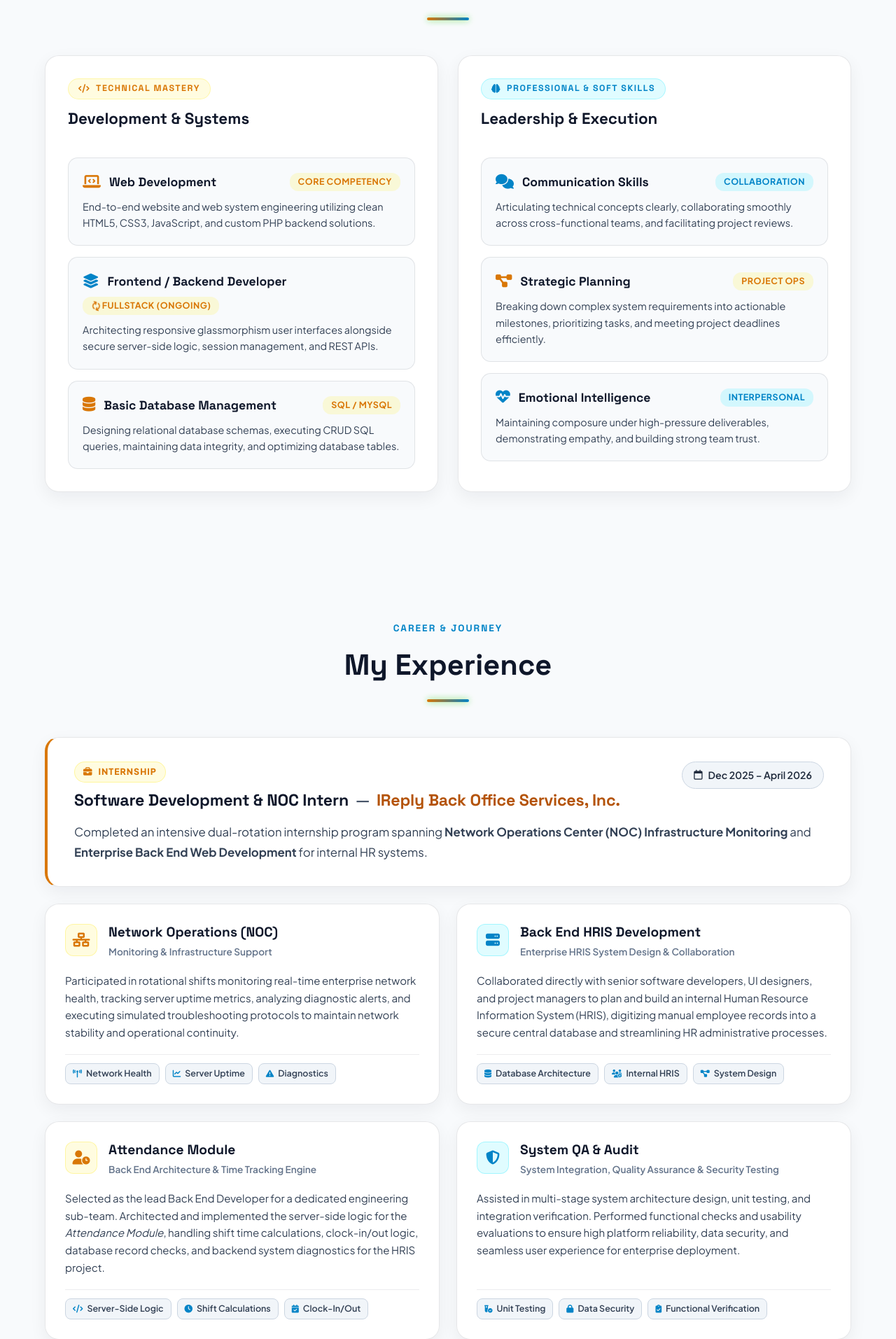
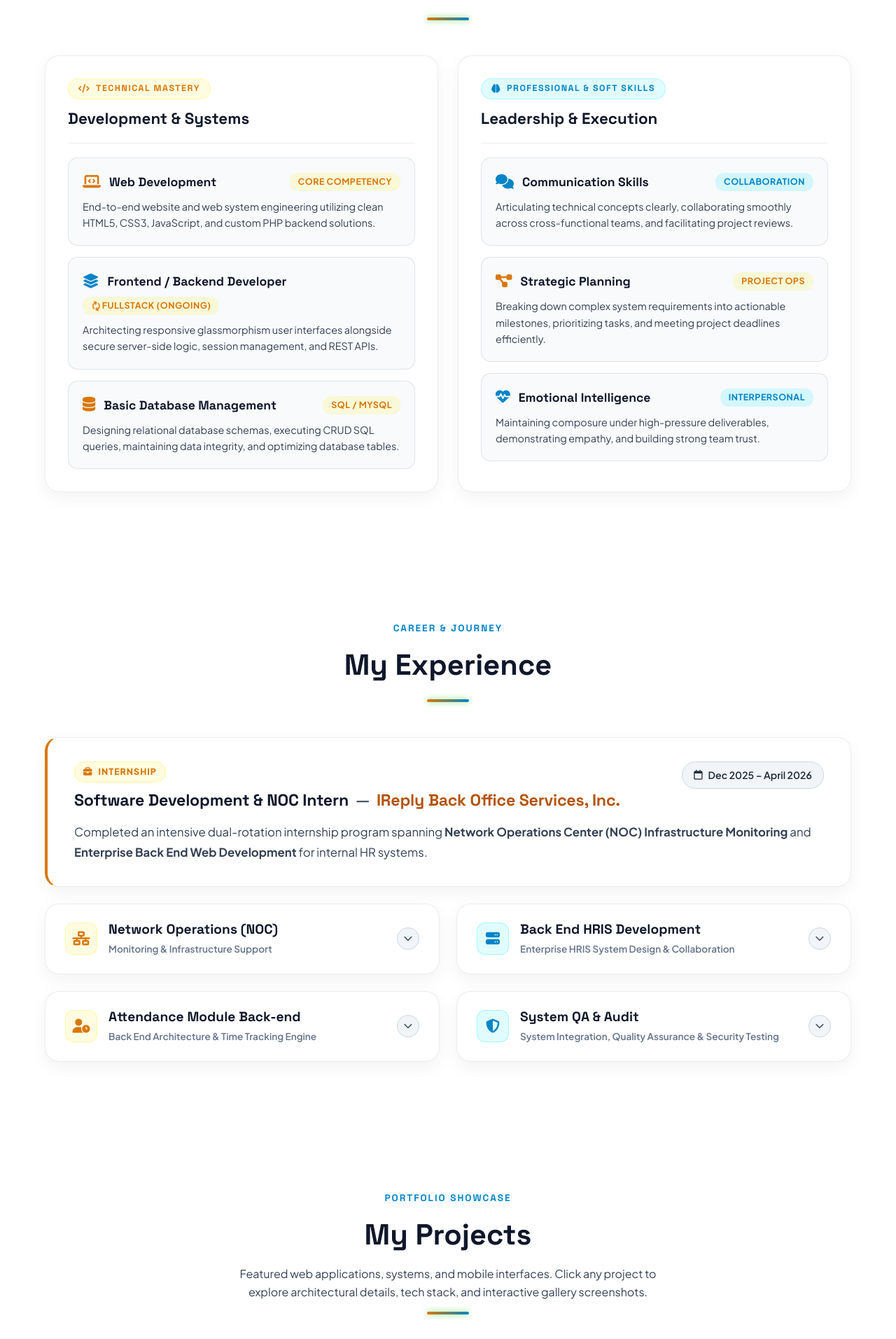
Before and after one commit to HicrouXz/kdv_portfolio, a PHP site: page / in a window 1280 px wide. Shown: the part 2743-4656 px from the top of the page at 70% size. Run offline with PHP 8.4, Linux system fonts and the light colour scheme.

Commit message:
fix the box and icons

```diff
--- a/index.html
+++ b/index.html
@@ -28,7 +28,7 @@
     <link rel="icon" type="image/svg+xml" href="favicon.svg">
     <link rel="shortcut icon" type="image/svg+xml" href="favicon.svg">
     <!-- Main Stylesheet -->
-    <link rel="stylesheet" href="style.css?v=3.3">
+    <link rel="stylesheet" href="style.css?v=3.7">
 </head>
 <body>
 
@@ -372,7 +372,7 @@
                     </p>
                 </div>
 
-                <!-- 4 BOXES IN 2x2 VERTICAL FORMAT -->
+                <!-- 4 BOXES IN 2x2 VERTICAL FORMAT (INDEPENDENT HOVER ANIMATION ON PC, STATIC ON MOBILE) -->
                 <div class="experience-grid-2x2">
                     <!-- Box 1: Network Operations (NOC) -->
                     <div class="experience-card glass-panel">
@@ -384,7 +384,12 @@
                                 <h4 class="exp-card-highlight">Network Operations (NOC)</h4>
                                 <span class="exp-card-subtitle">Monitoring & Infrastructure Support</span>
                             </div>
+                            <div class="exp-card-arrow">
+                                <i class="fa-solid fa-chevron-down"></i>
                             </div>
+                        </div>
+                        <div class="exp-card-expandable">
+                            <div class="exp-card-expandable-inner">
                                 <p class="exp-card-desc">
                                     Participated in rotational shifts monitoring real-time enterprise network health, tracking server uptime metrics, analyzing diagnostic alerts, and executing simulated troubleshooting protocols to maintain network stability and operational continuity.
                                 </p>
@@ -392,6 +397,8 @@
                                     <span><i class="fa-solid fa-tower-broadcast"></i> Network Health</span>
                                     <span><i class="fa-solid fa-chart-line"></i> Server Uptime</span>
                                     <span><i class="fa-solid fa-triangle-exclamation"></i> Diagnostics</span>
+                                </div>
+                            </div>
                         </div>
                     </div>
 
@@ -405,7 +412,12 @@
                                 <h4 class="exp-card-highlight">Back End HRIS Development</h4>
                                 <span class="exp-card-subtitle">Enterprise HRIS System Design & Collaboration</span>
                             </div>
+                            <div class="exp-card-arrow">
+                                <i class="fa-solid fa-chevron-down"></i>
                             </div>
+                        </div>
+                        <div class="exp-card-expandable">
+                            <div class="exp-card-expandable-inner">
                                 <p class="exp-card-desc">
                                     Collaborated directly with senior software developers, UI designers, and project managers to plan and build an internal Human Resource Information System (HRIS), digitizing manual employee records into a secure central database and streamlining HR administrative processes.
                                 </p>
@@ -413,6 +425,8 @@
                                     <span><i class="fa-solid fa-database"></i> Database Architecture</span>
                                     <span><i class="fa-solid fa-users-gear"></i> Internal HRIS</span>
                                     <span><i class="fa-solid fa-diagram-project"></i> System Design</span>
+                                </div>
+                            </div>
                         </div>
                     </div>
 
@@ -423,10 +437,15 @@
                                 <i class="fa-solid fa-user-clock"></i>
                             </div>
                             <div class="exp-card-titles">
-                                <h4 class="exp-card-highlight">Attendance Module</h4>
+                                <h4 class="exp-card-highlight">Attendance Module Back-end</h4>
                                 <span class="exp-card-subtitle">Back End Architecture & Time Tracking Engine</span>
                             </div>
+                            <div class="exp-card-arrow">
+                                <i class="fa-solid fa-chevron-down"></i>
                             </div>
+                        </div>
+                        <div class="exp-card-expandable">
+                            <div class="exp-card-expandable-inner">
                                 <p class="exp-card-desc">
                                     Selected as the lead Back End Developer for a dedicated engineering sub-team. Architected and implemented the server-side logic for the <em>Attendance Module</em>, handling shift time calculations, clock-in/out logic, database record checks, and backend system diagnostics for the HRIS project.
                                 </p>
@@ -434,6 +453,8 @@
                                     <span><i class="fa-solid fa-code"></i> Server-Side Logic</span>
                                     <span><i class="fa-solid fa-clock"></i> Shift Calculations</span>
                                     <span><i class="fa-solid fa-calendar-check"></i> Clock-In/Out</span>
+                                </div>
+                            </div>
                         </div>
                     </div>
 
@@ -447,7 +468,12 @@
                                 <h4 class="exp-card-highlight">System QA & Audit</h4>
                                 <span class="exp-card-subtitle">System Integration, Quality Assurance & Security Testing</span>
                             </div>
+                            <div class="exp-card-arrow">
+                                <i class="fa-solid fa-chevron-down"></i>
                             </div>
+                        </div>
+                        <div class="exp-card-expandable">
+                            <div class="exp-card-expandable-inner">
                                 <p class="exp-card-desc">
                                     Assisted in multi-stage system architecture design, unit testing, and integration verification. Performed functional checks and usability evaluations to ensure high platform reliability, data security, and seamless user experience for enterprise deployment.
                                 </p>
@@ -455,6 +481,8 @@
                                     <span><i class="fa-solid fa-vial-circle-check"></i> Unit Testing</span>
                                     <span><i class="fa-solid fa-lock"></i> Data Security</span>
                                     <span><i class="fa-solid fa-clipboard-check"></i> Functional Verification</span>
+                                </div>
+                            </div>
                         </div>
                     </div>
                 </div>
--- a/style.css
+++ b/style.css
@@ -851,21 +851,21 @@ body {
     display: grid;
     grid-template-columns: repeat(2, 1fr);
     gap: 24px;
+    align-items: start;
 }
 
 /* Individual Module Cards */
 .experience-card {
-    padding: 28px;
+    padding: 24px 28px;
     display: flex;
     flex-direction: column;
-    justify-content: space-between;
-    gap: 18px;
     border-radius: var(--radius-card);
     background: rgba(18, 20, 26, 0.96);
     border: 1px solid var(--bg-panel-border);
     transition: var(--transition);
     position: relative;
     overflow: hidden;
+    cursor: pointer;
 }
 
 .experience-card::before {
@@ -891,8 +891,9 @@ body {
 
 .exp-card-header {
     display: flex;
-    align-items: flex-start;
+    align-items: center;
     gap: 16px;
+    width: 100%;
 }
 
 .exp-card-icon {
@@ -933,6 +934,7 @@ body {
     display: flex;
     flex-direction: column;
     gap: 4px;
+    flex-grow: 1;
 }
 
 .exp-card-highlight {
@@ -949,12 +951,61 @@ body {
     font-weight: 600;
 }
 
+.exp-card-arrow {
+    width: 32px;
+    height: 32px;
+    min-width: 32px;
+    border-radius: 50%;
+    display: flex;
+    align-items: center;
+    justify-content: center;
+    font-size: 0.8rem;
+    color: var(--text-muted);
+    background: rgba(255, 255, 255, 0.04);
+    border: 1px solid rgba(255, 255, 255, 0.08);
+    transition: var(--transition);
+}
+
+.experience-card:hover .exp-card-arrow {
+    transform: rotate(180deg);
+    color: var(--yellow);
+    background: rgba(255, 230, 0, 0.12);
+    border-color: rgba(255, 230, 0, 0.3);
+}
+
+/* Expandable content area (Desktop Hover Animation - Independent) */
+@media (min-width: 769px) {
+    .exp-card-expandable {
+        display: grid;
+        grid-template-rows: 0fr;
+        opacity: 0;
+        margin-top: 0;
+        transition: grid-template-rows 0.50s cubic-bezier(0.16, 1, 0.3, 1),
+                    opacity 0.50s ease,
+                    margin-top 0.50s cubic-bezier(0.16, 1, 0.3, 1);
+        overflow: hidden;
+    }
+
+    .exp-card-expandable-inner {
+        min-height: 0;
+        display: flex;
+        flex-direction: column;
+        gap: 16px;
+        overflow: hidden;
+    }
+
+    .experience-card:hover .exp-card-expandable {
+        grid-template-rows: 1fr;
+        opacity: 1;
+        margin-top: 18px;
+    }
+}
+
 .exp-card-desc {
     color: #cbd5e1;
     font-size: 0.94rem;
     line-height: 1.65;
     margin: 0;
-    flex-grow: 1;
 }
 
 .exp-card-tags {
@@ -1717,13 +1778,15 @@ body.light-mode {
 
 html.light-mode,
 body.light-mode {
-    background-color: #f8fafc !important;
+    background-color: #ffffff !important;
+    background-image: none !important;
+    background-attachment: scroll !important;
     color: #0f172a !important;
 }
 
 html.light-mode .preloader-overlay,
 body.light-mode .preloader-overlay {
-    background: #f8fafc !important;
+    background: linear-gradient(135deg, #e0f7fa 0%, #ffffff 50%, #fffde7 100%) !important;
 }
 
 html.light-mode .spinner-core,
@@ -1845,8 +1930,30 @@ body.light-mode .social-card,
 html.light-mode .get-in-touch-card,
 body.light-mode .get-in-touch-card {
     background: rgba(255, 255, 255, 0.96) !important;
-    border: 1px solid rgba(15, 23, 42, 0.1) !important;
-    box-shadow: 0 8px 25px rgba(15, 23, 42, 0.06) !important;
+    backdrop-filter: none !important;
+    -webkit-backdrop-filter: none !important;
+    border: 1px solid rgba(15, 23, 42, 0.08) !important;
+    box-shadow: 0 8px 24px rgba(15, 23, 42, 0.05) !important;
+}
+
+html.light-mode .category-header h3,
+body.light-mode .category-header h3,
+html.light-mode .skill-icon-title h4,
+body.light-mode .skill-icon-title h4,
+html.light-mode .hero-heading,
+body.light-mode .hero-heading,
+html.light-mode .hero-title,
+body.light-mode .hero-title,
+html.light-mode .section-title,
+body.light-mode .section-title,
+html.light-mode .modal-project-title,
+body.light-mode .modal-project-title {
+    color: #0f172a !important;
+}
+
+html.light-mode .category-header,
+body.light-mode .category-header {
+    border-bottom: 1px solid rgba(15, 23, 42, 0.08) !important;
 }
 
 html.light-mode .timeline-item,
@@ -1895,6 +2002,20 @@ body.light-mode .exp-card-tags span {
 html.light-mode .exp-card-tags span i,
 body.light-mode .exp-card-tags span i {
     color: #0284c7 !important;
+}
+
+html.light-mode .exp-card-arrow,
+body.light-mode .exp-card-arrow {
+    background: #f1f5f9 !important;
+    border: 1px solid #cbd5e1 !important;
+    color: #475569 !important;
+}
+
+html.light-mode .experience-card:hover .exp-card-arrow,
+body.light-mode .experience-card:hover .exp-card-arrow {
+    background: rgba(217, 119, 6, 0.12) !important;
+    border-color: rgba(217, 119, 6, 0.3) !important;
+    color: #d97706 !important;
 }
 
 html.light-mode .academic-item-box,
```
Also changed, not shown: other parts of style.css (+65 -12 lines), script.js (+0 -7 lines). Lines whose indentation alone changed are shown as unchanged.
